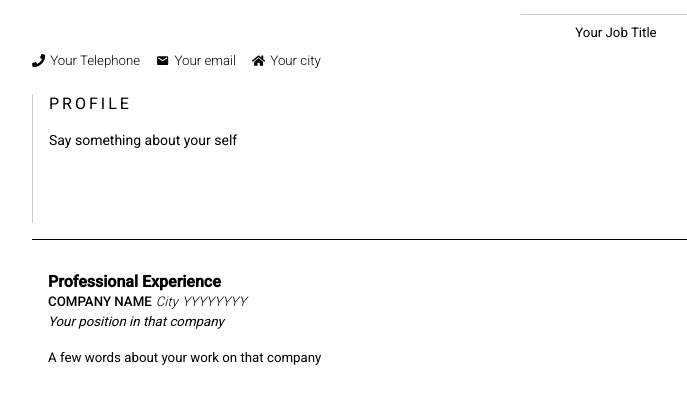
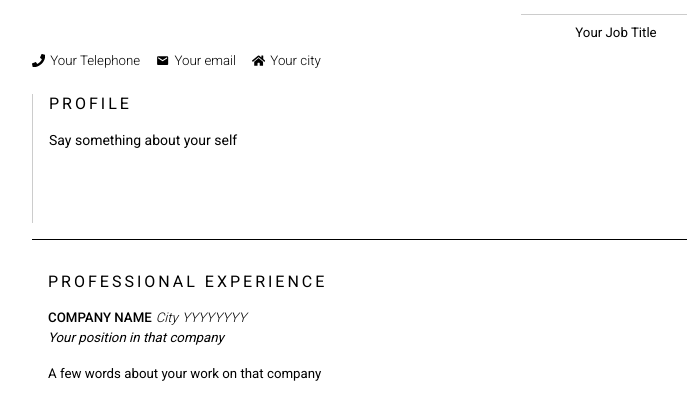
Before and after one commit to anmaras/cv-project, a React (Create React App) app: page / in a window 1280 px wide. Shown: the part 2350-2770 px from the top of the page, without its empty margins (16-703 px from the left). Built offline with nearby package versions, Linux system fonts and the light colour scheme.

Commit message:
add classnames

```diff
--- a/src/Components/Cv/CvProExperience/CvProExperienceList.js
+++ b/src/Components/Cv/CvProExperience/CvProExperienceList.js
@@ -8,12 +8,16 @@ function CvProExperienceList() {
 
   return (
     <section className={style['pro-section']}>
-      <h4>Professional Experience</h4>
-      <div>
+      <h4 className={style['pro-title']}>Professional Experience</h4>
+      <ul className={style['pro-list']}>
         {workXpFormList.map((item) => {
-          return <CvProExperienceItem key={item.id} {...item} />;
+          return (
+            <li className={style['pro-list-item']} key={item.id}>
+              <CvProExperienceItem {...item} />
+            </li>
+          );
         })}
-      </div>
+      </ul>
     </section>
   );
 }
```
